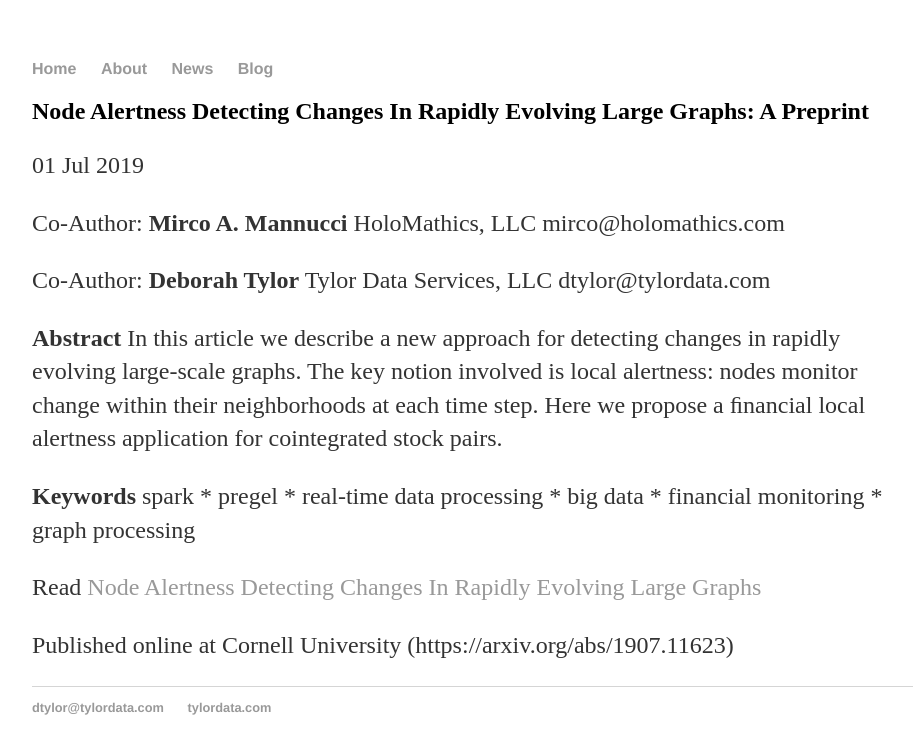
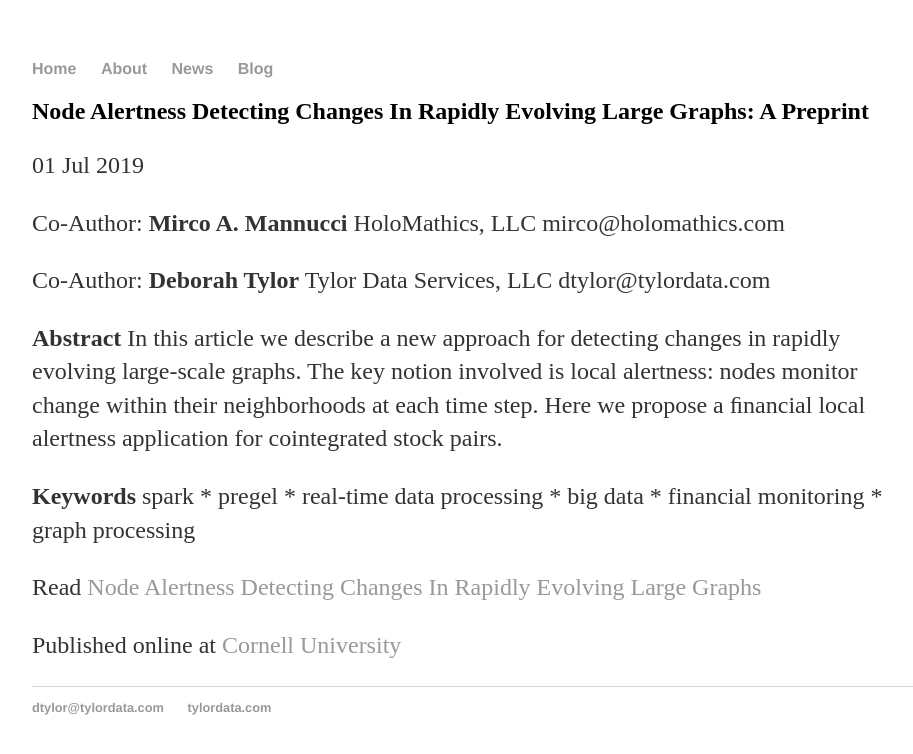
Before and after one commit to dtylor/dtylor.github.io, a Jekyll site: the page built from _posts/2019-07-01-Node-Alertness-Detecting-Changes-In-Rapidly-Evolving-Large-Graphs.md, in a window 1280 px wide. Shown: the top 754 px of the page, without its empty margins (160-1073 px from the left). Built offline with Jekyll 4.4.1, drawn with Linux system fonts in a browser that asks for light colours.

Commit message:
Update 2019-07-01-Node-Alertness-Detecting-Changes-In-Rapidly-Evolving-Large-Graphs.md

```diff
--- a/_posts/2019-07-01-Node-Alertness-Detecting-Changes-In-Rapidly-Evolving-Large-Graphs.md
+++ b/_posts/2019-07-01-Node-Alertness-Detecting-Changes-In-Rapidly-Evolving-Large-Graphs.md
@@ -24,4 +24,4 @@ time step. Here we propose a ﬁnancial local alertness application for cointegr
 
 Read [Node Alertness Detecting Changes In Rapidly Evolving Large Graphs](https://www.academia.edu/39730507/NODE_ALERTNESS_DETECTING_CHANGES_IN_RAPIDLY_EVOLVING_GRAPHS?email_work_card=title)
 
-Published online at Cornell University (https://arxiv.org/abs/1907.11623)
+Published online at [Cornell University](https://arxiv.org/abs/1907.11623)
```
